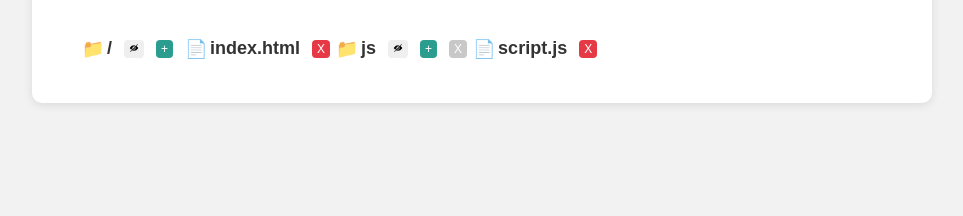
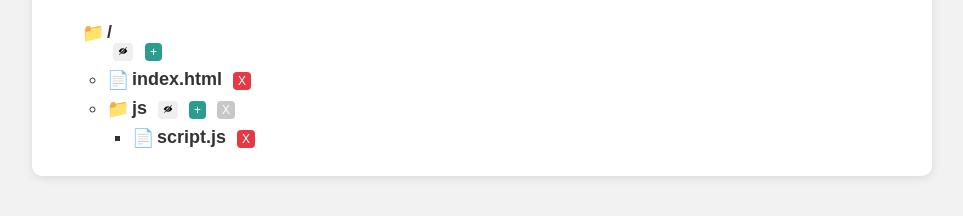
Before and after one commit to FabioGonzalez2005/arbolCarpetas, a plain HTML site: page index.html in a window 1280 px wide. Shown: the part 174-390 px from the top of the page, without its empty margins (158-1121 px from the left). Drawn offline with Linux system fonts and the light colour scheme.

Commit message:
Mejorar la estructura del árbol de carpetas y ajustar estilos para alinear botones y formularios.

```diff
--- a/index.html
+++ b/index.html
@@ -40,9 +40,10 @@ completará automáticamente, pero solo en caso de que haya una única coinciden
         <div id="tree-container">
             <ul id="file-tree">
                 <li id="raiz" class="folder">/
+                    <div class="row-folder">
                         <button class="eye-toggle"><img src="/icons/hide.png" height="10px"></i></button>
                         <button class="add-folder">+</button>
-                        <div>
+                        <div class ="form-container">
                             <form id="add-folder">
                                 <input type="text" placeholder="Introduce nombre..." />
                                 <select name="select">
@@ -53,16 +54,22 @@ completará automáticamente, pero solo en caso de que haya una única coinciden
                                 <button type="cancel">Cancelar</button>
                             </form>
                         </div>
-                        <ol class="node file">index.html
-                            <button class="delete">X</button>
-                        </ol>
-                        <ol class="node folder">js
-                            <button class="eye-toggle"><img src="/icons/hide.png" height="10px"></i></button>
-                            <button class="add-folder">+</button>
-                            <button class="delete" disabled>X</button>
-                            <ol class="node file">script.js
+                    </div>
+                        <ul class="hijos">
+                            <li class="node file">index.html
                                 <button class="delete">X</button>
-                        </ol>
+                            </li>
+                            <li class="node folder">js
+                                <button class="eye-toggle"><img src="/icons/hide.png" height="10px"></i></button>
+                                <button class="add-folder">+</button>
+                                <button class="delete" disabled>X</button>
+                                <ul class="hijos">
+                                    <li class="node file">script.js
+                                        <button class="delete">X</button>
+                                    </li>
+                                </ul>
+
+                        </ul>
                 </li>
             </ul>
         </div>
--- a/styles.css
+++ b/styles.css
@@ -135,7 +135,7 @@ button:hover:not(:disabled) {
 }
 
 /* Hacer que el botón + y el formulario estén en la misma línea */
-.folder, .node {
+.folder > .node {
     display: flex;
     align-items: center;
     gap: 6px;
@@ -158,3 +158,10 @@ button:hover:not(:disabled) {
 .show-form #add-folder {
     display: flex !important;
 }
+
+
+.row-folder {
+    display: flex;
+    align-items: center;
+    gap: 6px;
+}
```
